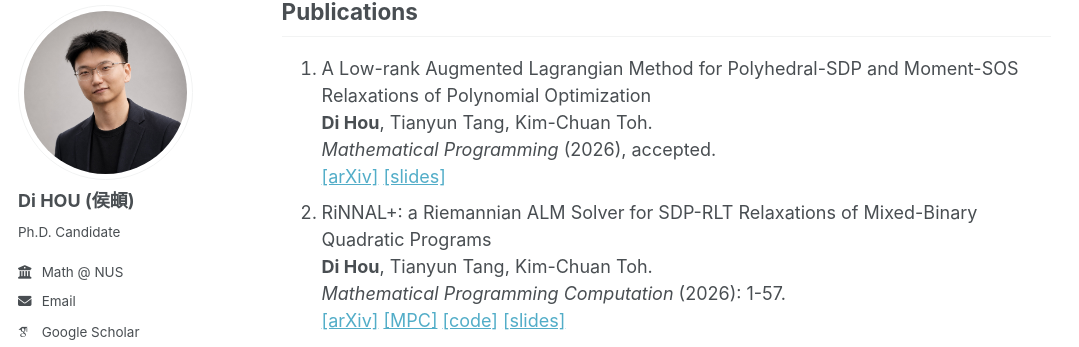
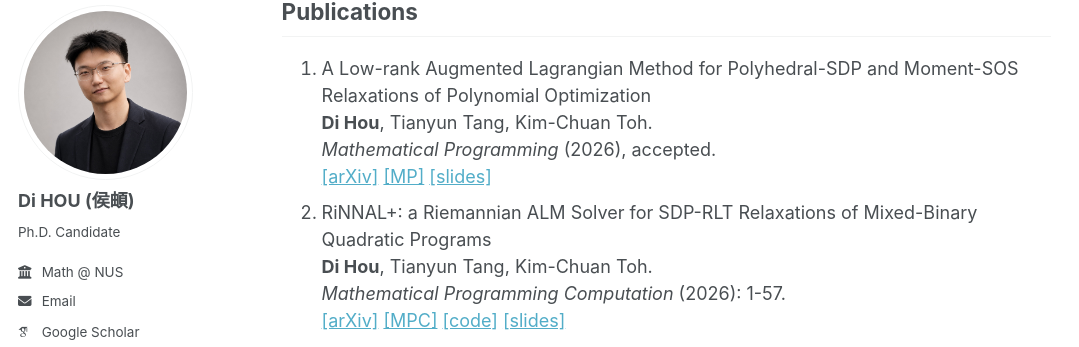
Before and after one commit to HouDiOpt/HouDiOpt.github.io, a Jekyll site: the page built from _pages/about.md, in a window 1280 px wide and 900 px high, scrolled down 718 px. Shown: the part 94-441 px from the top of the window, without its empty margins (0-1079 px from the left). Built offline with Jekyll 4.4.1, drawn with Linux system fonts in a browser that asks for light colours; some web fonts are replaced; a script that is not in the unit is left out.

```diff
--- a/_pages/about.md
+++ b/_pages/about.md
@@ -30,7 +30,7 @@ Publications
 1. A Low-rank Augmented Lagrangian Method for Polyhedral-SDP and Moment-SOS Relaxations of Polynomial Optimization
 <br>**Di Hou**, Tianyun Tang, Kim-Chuan Toh.
 <br>*Mathematical Programming* (2026), accepted.
-<br>[[arXiv]](https://arxiv.org/abs/2512.06359) [[slides]](/files/RiNNALPOP-v2.pdf)
+<br>[[arXiv]](https://arxiv.org/abs/2512.06359) [[MP]](https://rdcu.be/fsTuk) [[slides]](/files/RiNNALPOP-v2.pdf)
 1. RiNNAL+: a Riemannian ALM Solver for SDP-RLT Relaxations of Mixed-Binary Quadratic Programs
 <br>**Di Hou**, Tianyun Tang, Kim-Chuan Toh.
 <br>*Mathematical Programming Computation* (2026): 1-57.
```
